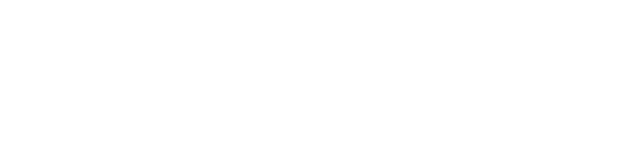
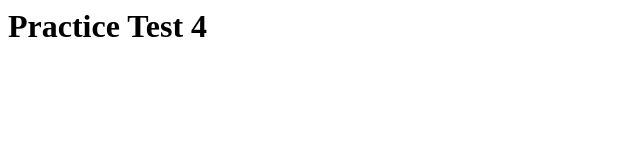
Before and after one commit to Amantuegbe/Test-Practice-4, a plain HTML site: page index.html in a window 1280 px wide. Shown: the whole page, without its empty margins (0-640 px from the left). Drawn offline with Linux system fonts and the light colour scheme.

Commit message:
Initial Commit

```diff
--- a/index.html
+++ b/index.html
@@ -7,7 +7,7 @@
 
 <body>
 <!-- Heading Tags -->
-
+<h1>Practice Test 4</h1>
 
 
 
```
